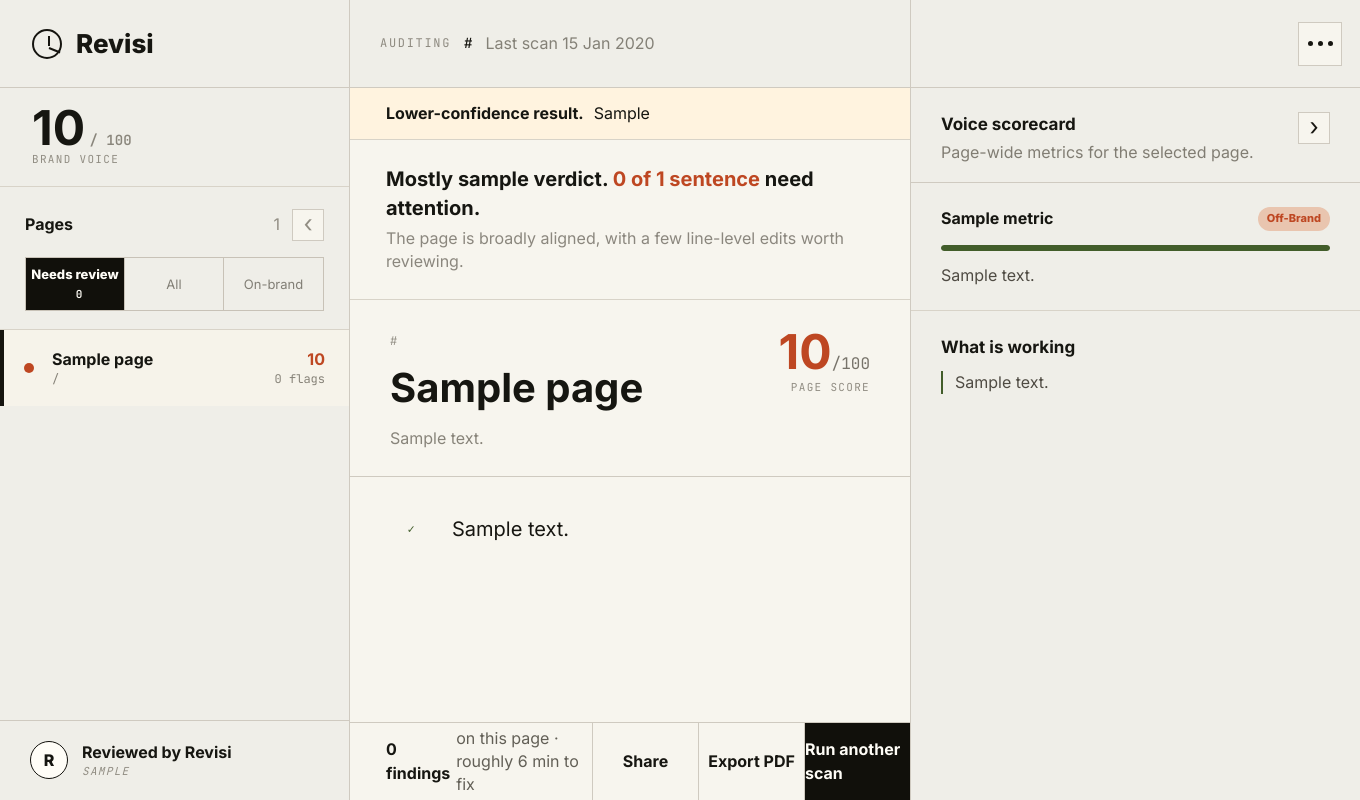
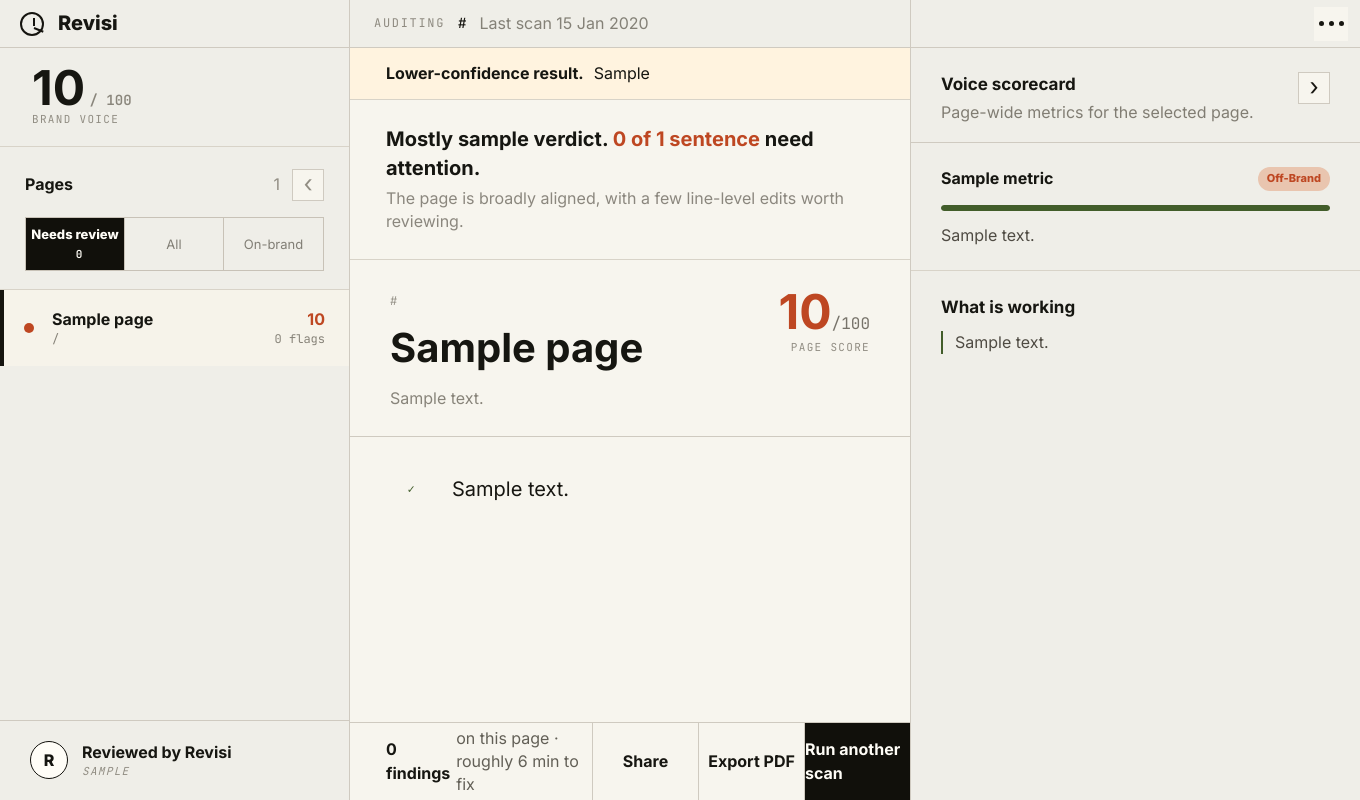
Before and after one commit to josephsaba3/revisi, a FastAPI app: template app/templates/result.html in a window 1360 px wide. Run offline with FastAPI, Linux system fonts and the light colour scheme; the template is opened without the code that fills it: most values are stand-ins (such as "Sample title", 1, 10 or a date in 2020); some libraries are stand-ins or nearby versions.

Commit message:
css - menu and top nav

```diff
--- a/app/static/styles.css
+++ b/app/static/styles.css
@@ -1975,7 +1975,7 @@ button:disabled {
   min-height: 100vh;
   display: grid;
   grid-template-columns: 350px minmax(560px, 1fr) 450px;
-  grid-template-rows: 88px 1fr 78px;
+  grid-template-rows: 48px 1fr 78px;
 }
 
 .audit-workspace.is-pages-collapsed {
@@ -2008,15 +2008,15 @@ button:disabled {
 
 .audit-brand {
   gap: 14px;
-  padding: 0 32px;
+  padding: 0 20px;
   border-right: 1px solid #cfcac0;
-  font-size: 26px;
+  font-size: 20px;
   font-weight: 750;
 }
 
 .audit-mark {
-  width: 30px;
-  height: 30px;
+  width: 24px;
+  height: 24px;
   border: 2px solid #15140f;
   border-radius: 50%;
   position: relative;
@@ -2026,22 +2026,22 @@ button:disabled {
 .audit-mark::after {
   content: "";
   position: absolute;
-  left: 14px;
-  top: 5px;
+  left: 11px;
+  top: 4px;
   width: 2px;
-  height: 10px;
+  height: 8px;
   background: #15140f;
   transform-origin: bottom;
 }
 
 .audit-mark::after {
-  height: 12px;
+  height: 10px;
   transform: rotate(112deg);
 }
 
 .audit-status {
   gap: 13px;
-  padding: 0 30px;
+  padding: 0 24px;
   color: #848177;
 }
 
@@ -2062,7 +2062,7 @@ button:disabled {
 .audit-actions {
   justify-content: flex-end;
   border-left: 1px solid #cfcac0;
-  padding: 0 18px;
+  padding: 0 12px;
   position: relative;
 }
 
@@ -2071,11 +2071,11 @@ button:disabled {
 }
 
 .action-menu summary {
-  width: 44px;
-  height: 44px;
+  width: 34px;
+  height: 34px;
   display: grid;
   place-items: center;
-  border: 1px solid #cfcac0;
+  border: 0;
   background: #f7f5ee;
   cursor: pointer;
   list-style: none;
```
